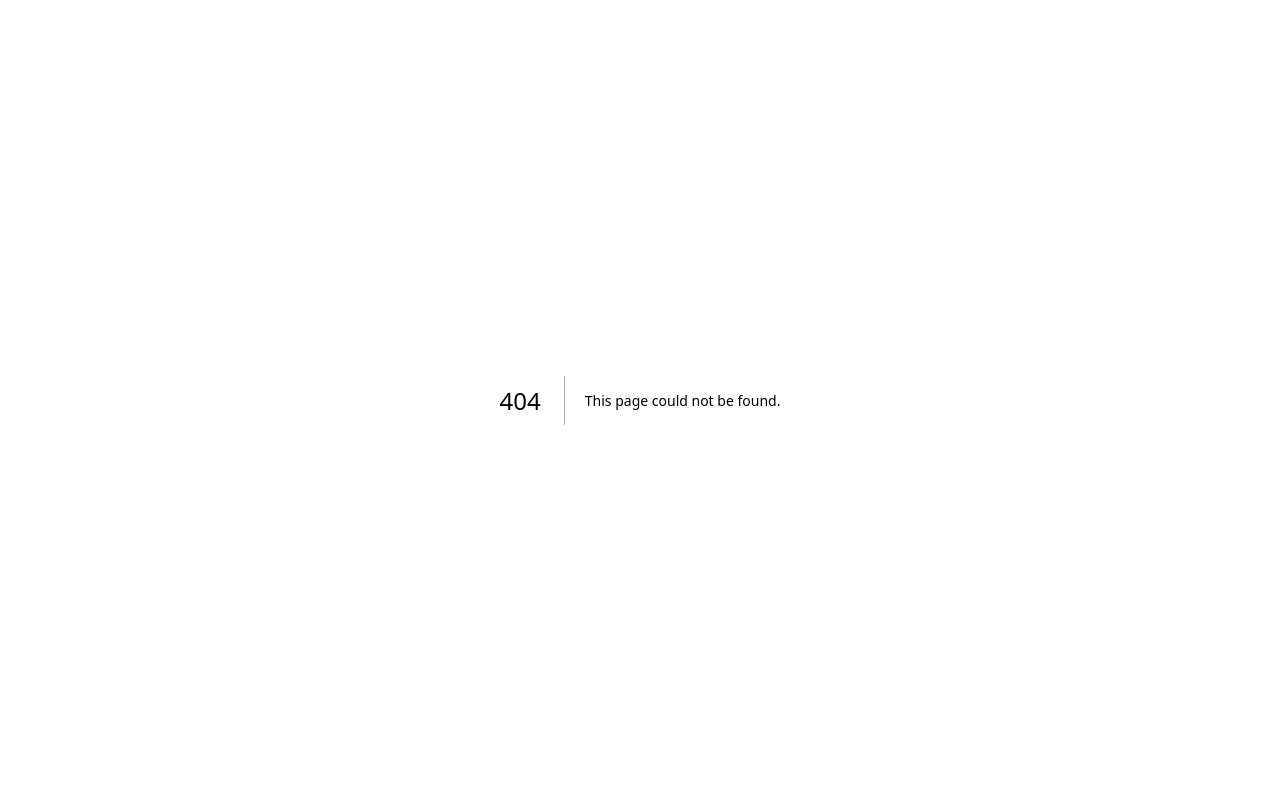
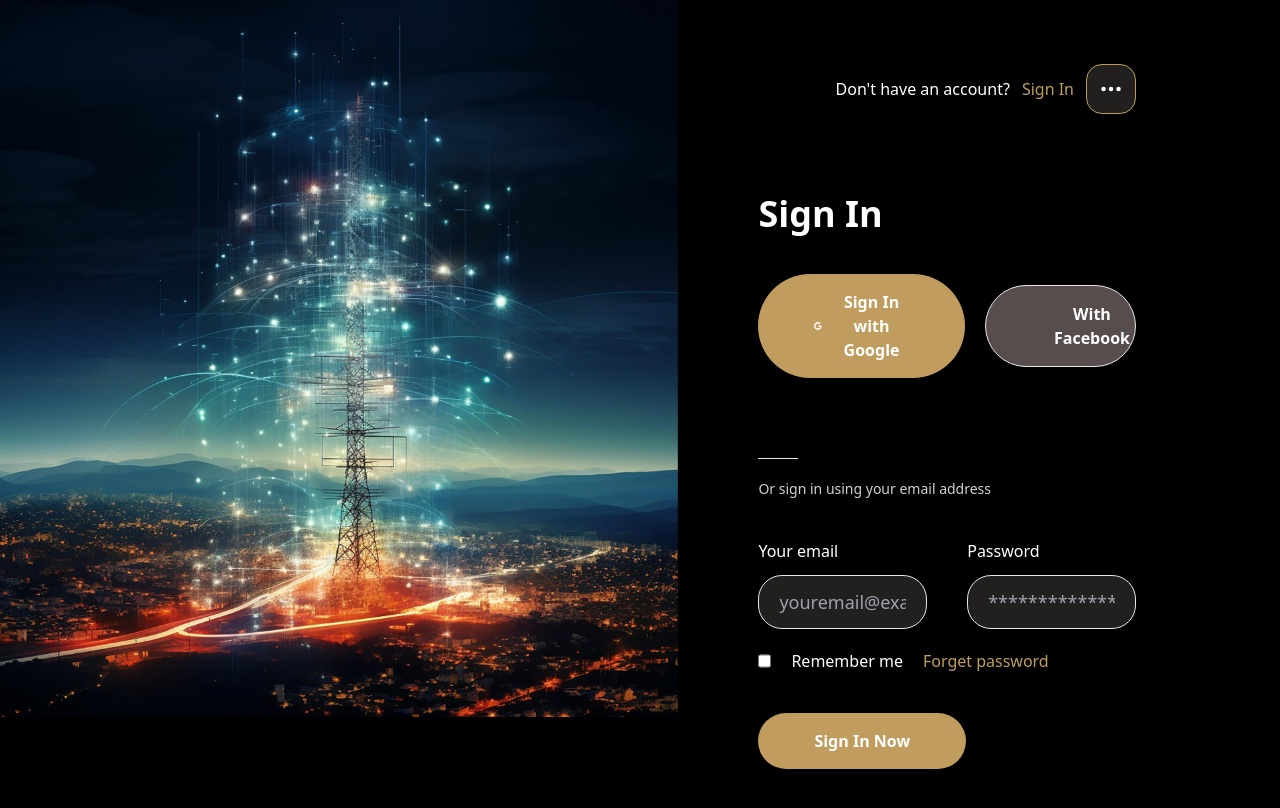
Before and after one commit to webdesignstall/esim-spain-frontend-v2, a Next.js app: page /signin in a window 1280 px wide. Before the commit this address had no page. Shown: the top 808 px of the page. Built offline with nearby package versions, Linux system fonts and the light colour scheme.

Commit message:
Signin page design done

```diff
--- /dev/null
+++ b/src/components/auth/signin/index.jsx
@@ -0,0 +1,112 @@
+import Image from "next/image";
+import loginImage from "../../../assets/images/signinBgImage.png";
+import Link from "next/link";
+import { BsThreeDots } from "react-icons/bs";
+import { Button, Checkbox, Form, Input } from "antd";
+import SocialSignIn from "../socials";
+import GoogleSignIn from "../socials/GoogleSignIn";
+import FacebookSignIn from "../socials/FacebookSignIn";
+
+const SignInPage = () => {
+  const onFinish = (values) => {
+    console.log("Success:", values);
+  };
+  const onFinishFailed = (errorInfo) => {
+    console.log("Failed:", errorInfo);
+  };
+  return (
+    <div className="bg-black">
+      <div className="flex justify-between">
+        <div className="w-[53%]">
+          <Image className="w-full" src={loginImage} alt="login image" />
+        </div>
+        <div className="w-[47%] pr-16">
+          <div className="px-20 py-16">
+            <div className="text-white">
+              <p className="flex items-center gap-3 justify-end">
+                <span>Don't have an account?</span>
+                <Link className="text-[#C09D5E]" href={"/login"}>
+                  Sign In
+                </Link>
+                <span className="p-3 border rounded-2xl border-[#C09D5E] bg-[#221f1f] ">
+                  <BsThreeDots className=" text-2xl" />
+                </span>
+              </p>
+            </div>
+            <h4 className="text-4xl mt-20 mb-10 text-white font-semibold">
+              Sign In
+            </h4>
+            {/* <SocialSignIn /> */}
+            <div className="flex w-full gap-5 items-center justify-between mb-20">
+              <div className="w-3/5">
+                <GoogleSignIn />
+              </div>
+              <div className="w-2/5">
+                <FacebookSignIn />
+              </div>
+            </div>
+            <hr className="w-10 text-[#C0BDCC]" />
+            <p className="text-[#D2D2D2] text-sm mt-5 mb-10">
+              Or sign in using your email address
+            </p>
+            <form>
+              <div className="flex justify-between gap-10">
+                <div className="flex flex-col w-full">
+                  <label
+                    className="text-white text-md font-normal mb-3"
+                    htmlFor="email"
+                  >
+                    Your email
+                  </label>
+                  <input
+                    className="bg-[#221f1f] text-white text-lg px-5 w-full py-3 rounded-3xl border"
+                    type="email"
+                    name="email"
+                    id=""
+                    placeholder="youremail@example.com"
+                  />
+                </div>
+                <div className="flex flex-col w-full">
+                  <label
+                    className="text-white text-md font-normal mb-3"
+                    htmlFor="email"
+                  >
+                    Password
+                  </label>
+                  <input
+                    className="bg-[#221f1f] text-white text-lg px-5 w-full py-3 rounded-3xl border"
+                    type="password "
+                    name="password"
+                    id=""
+                    placeholder="**************"
+                  />
+                </div>
+              </div>
+              <div className="flex  gap-5 mt-5">
+                <input type="checkbox" name="checkbox" id="checkbox" />
+                <label className="text-white" htmlFor="checkbox">
+                  Remember me
+                </label>
+                <Link href={"/forget-password"}>
+                  <span className="text-[#C09D5E] hover:underline">
+                    Forget password
+                  </span>
+                </Link>
+              </div>
+              <div className="mt-10">
+                <button
+                  type="button"
+                  className="text-white font-semibold flex gap-3 items-center bg-[#C09D5E] px-14 rounded-full py-4"
+                >
+                  <span>Sign In Now</span>
+                </button>
+              </div>
+            </form>
+          </div>
+        </div>
+      </div>
+    </div>
+  );
+};
+
+export default SignInPage;
--- /dev/null
+++ b/src/components/auth/signup/index.jsx
@@ -0,0 +1,7 @@
+import React from "react";
+
+const SignUpPage = () => {
+  return <div>This is SignUpPage </div>;
+};
+
+export default SignUpPage;
--- /dev/null
+++ b/src/components/auth/socials/FacebookSignIn.jsx
@@ -0,0 +1,15 @@
+import { FaFacebook } from "react-icons/fa6";
+
+const FacebookSignIn = () => {
+  return (
+    <button
+      type="button"
+      className="text-white w-full font-semibold flex gap-3  border items-center bg-[#584d4d] px-14 rounded-full py-4"
+    >
+      <FaFacebook />
+      <span>With Facebook</span>
+    </button>
+  );
+};
+
+export default FacebookSignIn;
--- /dev/null
+++ b/src/components/auth/socials/GoogleSignIn.jsx
@@ -0,0 +1,15 @@
+import { FaGoogle } from "react-icons/fa6";
+
+const GoogleSignIn = () => {
+  return (
+    <button
+      type="button"
+      className="text-white w-full font-semibold flex gap-3 items-center bg-[#C09D5E] px-14 rounded-full py-4"
+    >
+      <FaGoogle />
+      <span>Sign In with Google</span>
+    </button>
+  );
+};
+
+export default GoogleSignIn;
--- /dev/null
+++ b/src/components/auth/socials/index.jsx
@@ -0,0 +1,14 @@
+import React from "react";
+import GoogleSignIn from "./GoogleSignIn";
+import FacebookSignIn from "./FacebookSignIn";
+
+const SocialSignIn = () => {
+  return (
+    <div className="flex w-full gap-5 items-center justify-between">
+      <GoogleSignIn />
+      <FacebookSignIn />
+    </div>
+  );
+};
+
+export default SocialSignIn;
--- /dev/null
+++ b/src/components/layouts/AuthLayout.jsx
@@ -0,0 +1,7 @@
+import React from "react";
+
+const AuthLayout = () => {
+  return <div></div>;
+};
+
+export default AuthLayout;
--- a/src/components/shared/Navbar.jsx
+++ b/src/components/shared/Navbar.jsx
@@ -102,10 +102,12 @@ const Navbar = () => {
         </div>
 
         <div className="lg:block hidden">
-          <button className="bg-[#C09D5E] rounded-full font-medium px-6 py-3 flex gap-2 items-center">
-            <FaUser />
-            <span>login/Register</span>
-          </button>
+          <Link href={"/signin"}>
+            <button className="bg-[#C09D5E] rounded-full font-medium px-6 py-3 flex gap-2 items-center">
+              <FaUser />
+              <span>login/Register</span>
+            </button>
+          </Link>
         </div>
       </div>
 
--- /dev/null
+++ b/src/pages/signin/index.jsx
@@ -0,0 +1,11 @@
+import SignInPage from "@/components/auth/signin";
+
+const Signin = () => {
+  return (
+    <div>
+      <SignInPage />
+    </div>
+  );
+};
+
+export default Signin;
```
Also changed, not shown: src/assets/images/signinBgImage.png (added), src/assets/images/signupBgImage.png (added).
